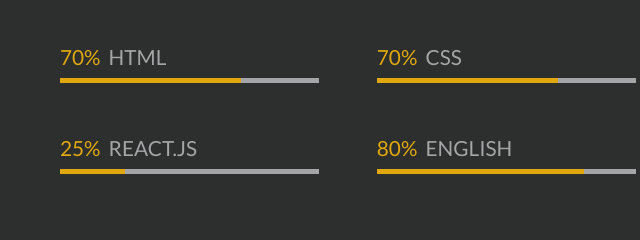
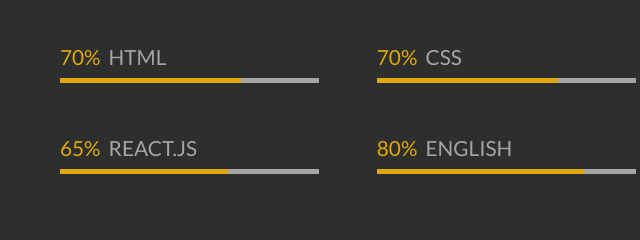
Before and after one commit to myalkleon/CV, a website built with webpack: page src/index.html in a window 1280 px wide. Shown: the part 1460-1700 px from the top of the page, 516-1156 px from the left. Built offline with nearby package versions, Linux system fonts and the light colour scheme.

Commit message:
Updated skills level

```diff
--- a/src/index.html
+++ b/src/index.html
@@ -200,7 +200,7 @@
                     </div>
                     <div class="progressbar-layout">
                         <div class="progressbar-header">
-                            <span class="progressbar-percentage subtext">25%</span>
+                            <span class="progressbar-percentage subtext">65%</span>
                             <span class="progressbar-name">REACT.JS</span>
                         </div>
                         <div class="progressbar" id="react"></div>
```
Also changed, not shown: docs/index.html (+1 -1 lines).
